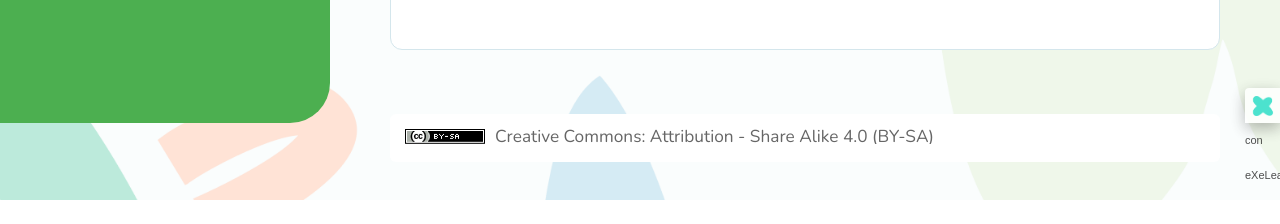
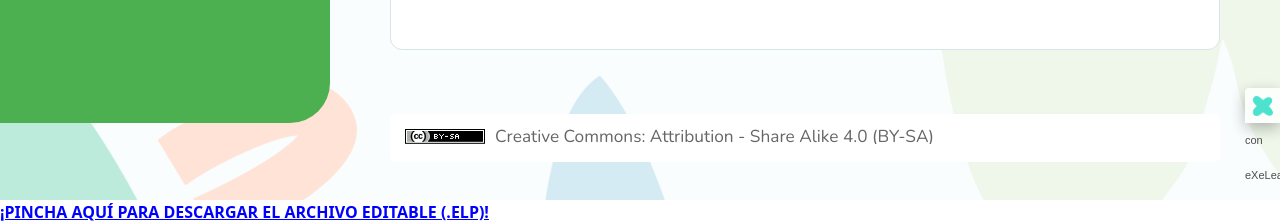
Before and after one commit to ROmg88/PROYECTO-FINAL-B2, a plain HTML site: page creditos.html in a window 1280 px wide. Shown: the part 677-901 px from the top of the page. Before the commit the page ends 877 px from the top, so only its background shows below. Drawn offline with Linux system fonts and the light colour scheme; files that its build step writes are made by us from their sources; files whose address does not match are found by name.

Commit message:
Update creditos.html

```diff
--- a/creditos.html
+++ b/creditos.html
@@ -69,3 +69,4 @@
 <script src="../libs/elpx-manifest.js"> </script>
 </body>
 </html>
+<a href="../los-animales---infantil-5-anos.elpx" style="color: blue; font-weight: bold; text-decoration: underline;">¡PINCHA AQUÍ PARA DESCARGAR EL ARCHIVO EDITABLE (.ELP)!</a>
```
